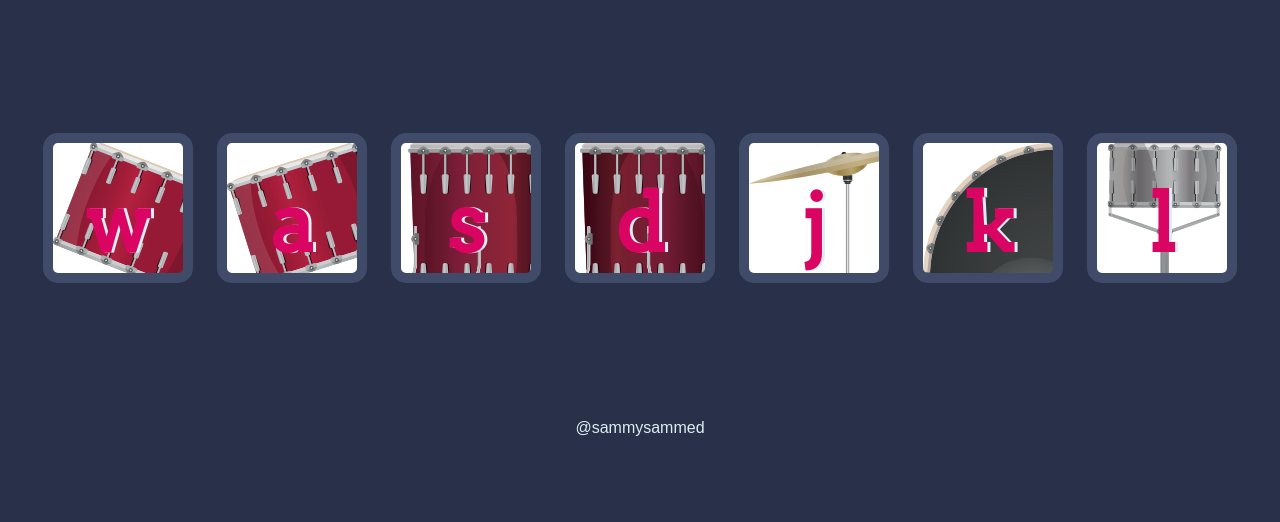
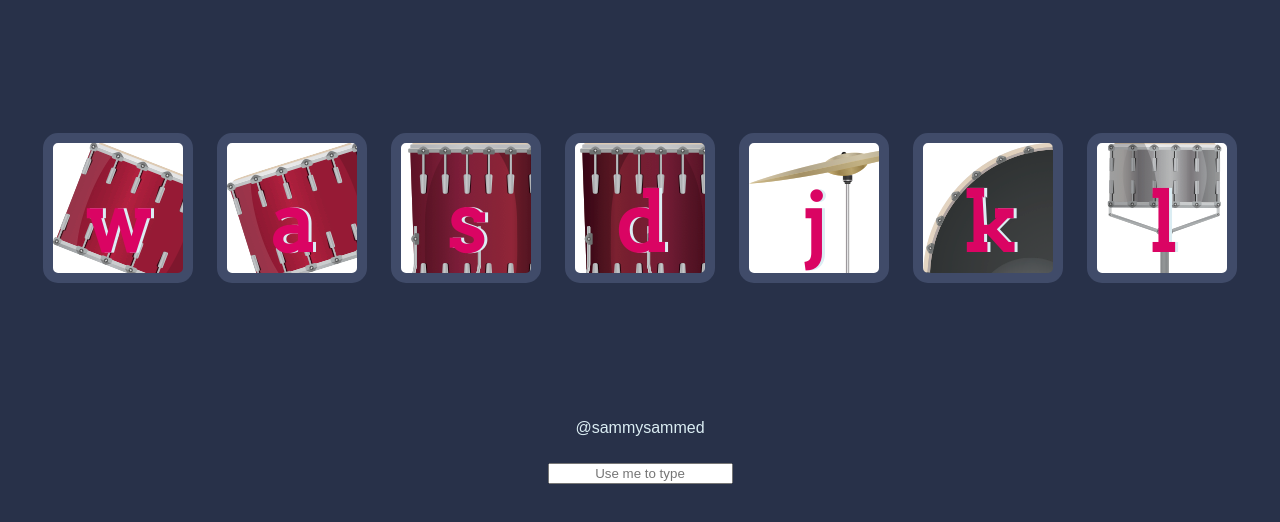
Before and after one commit to sammedcjain/js_drum_sound, a plain HTML site: page index.html in a window 1280 px wide. Shown: the part 156-678 px from the top of the page. Drawn offline with Linux system fonts and the light colour scheme.

Commit message:
Update index.html

```diff
--- a/index.html
+++ b/index.html
@@ -25,6 +25,10 @@
   <footer>
     @sammysammed
   </footer>
+  <div class="keyboard" style="margin-top:2%;">
+  <!-- <p style="color:white;">Use me to type anything<p> -->
+  <input type="text" class="form-control" id="exampleInputEmail1" aria-describedby="emailHelp" placeholder="Use me to type" style="text-align:center;">
+  </div>
   <script src="index.js" charset="utf-8"></script>
 </body>
 
```
